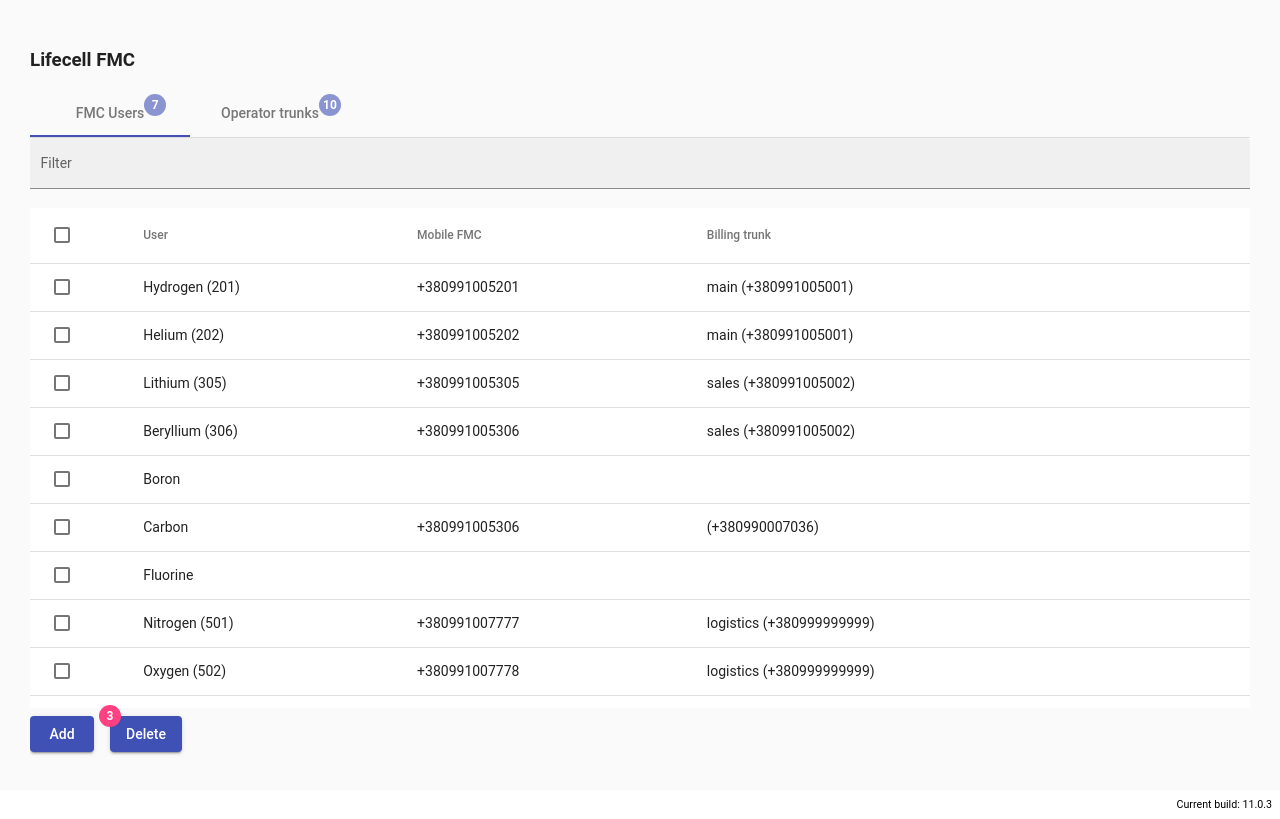
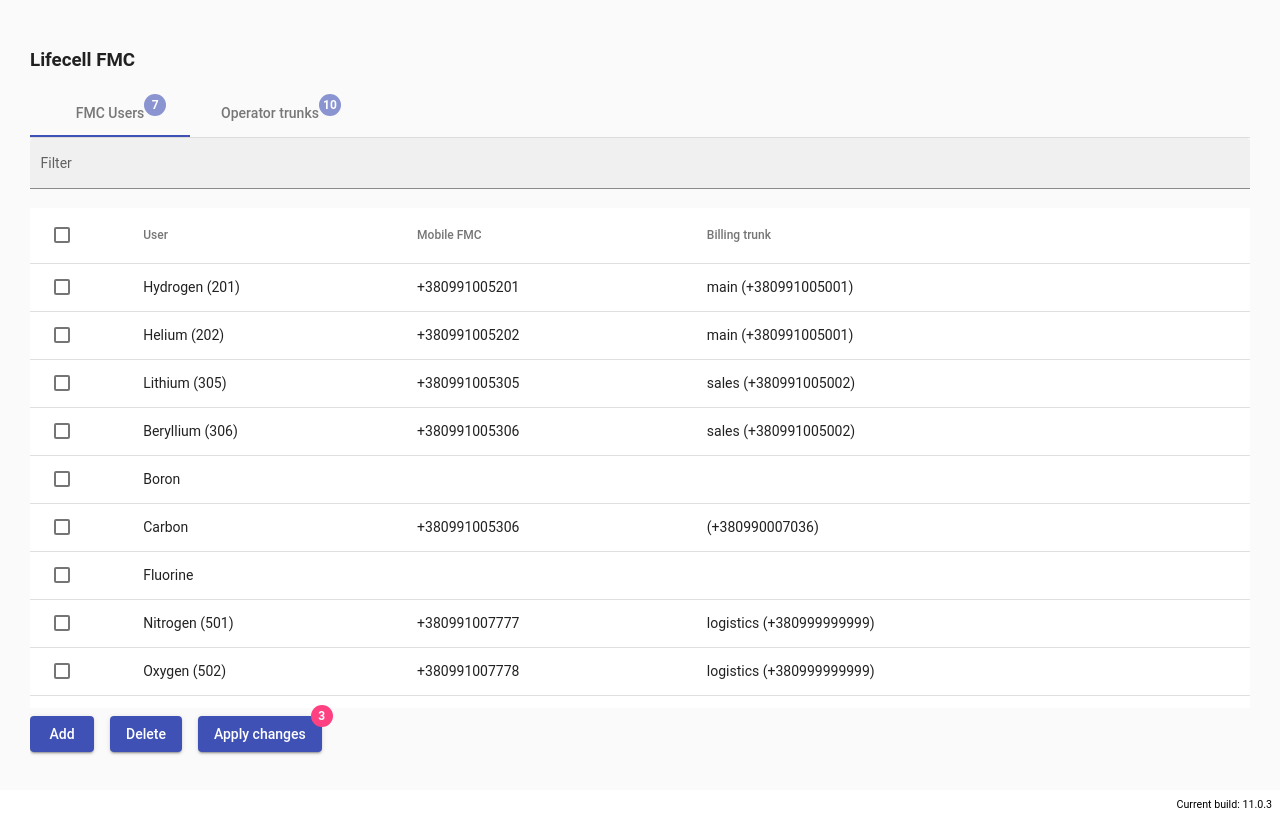
Before and after one commit to handsome911/angular-lpqqvg, an Angular app: page / in a window 1280 px wide. Built offline with nearby package versions, Linux system fonts and the light colour scheme.

Commit message:
2 files modified

```diff
--- a/src/app/table-selection-example.html
+++ b/src/app/table-selection-example.html
@@ -1,7 +1,8 @@
-
-<h3 class="b-card__title b-card__title_white">
-  Lifecell FMC
-</h3>
+<div class="b-card__header b-card__header_connector-settings b-card__header_connector-settings-blue">
+  <h3 class="b-card__title b-card__title_white">
+    Lifecell FMC
+  </h3>
+</div>
 
 <mat-tab-group mat-align-tabs="start">
   <mat-tab>
@@ -56,7 +57,7 @@
 
       <tr mat-header-row *matHeaderRowDef="displayedColumns"></tr>
       <tr mat-row *matRowDef="let row; columns: displayedColumns;"
-          (click)="selection.toggle(row)">
+           > <!--(click)="selection.toggle(row)" -->
       </tr>
     </table>
     </div>
@@ -66,9 +67,12 @@
       <button mat-raised-button color="primary">
         Add
       </button>
+      <button mat-raised-button color="primary">
+        Delete
+      </button>
       <button mat-raised-button color="primary"
-          matBadge="3" matBadgePosition="before" matBadgeColor="accent">
-        Delete
+          matBadge="3" matBadgePosition="after" matBadgeColor="accent">
+        Apply changes
       </button>
     </div>
 
@@ -130,19 +134,22 @@
 
         <tr mat-header-row *matHeaderRowDef="displayedColumnsSip"></tr>
         <tr mat-row *matRowDef="let row; columns: displayedColumnsSip;"
-            (click)="selection.toggle(row)">
+            > <!--(click)="selection.toggle(row)" -->
         </tr>
       </table>
     </div>
 
-    <!-- buttons -->
+    <!-- buttons Sip-->
     <div class="example-button-row">
       <button mat-raised-button color="primary">
         Add
       </button>
+       <button mat-raised-button color="primary">
+        Delete
+      </button>
       <button mat-raised-button color="primary"
-          matBadge="3" matBadgePosition="before" matBadgeColor="accent">
-        Delete
+          matBadge="1" matBadgePosition="after" matBadgeColor="accent">
+        Apply changes
       </button>
     </div>
 
```
Also changed, not shown: src/app/table-selection-example.css (line endings or trailing spaces).
